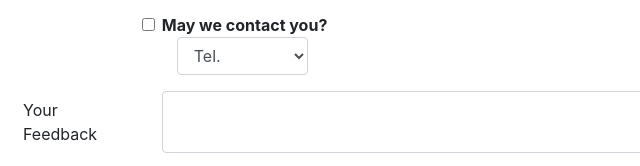
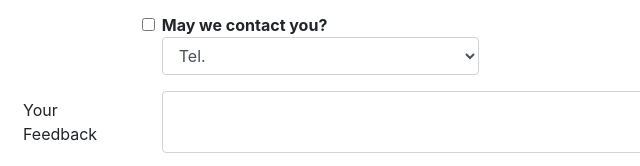
Before and after one commit to utkarshtambe10/Front-end-Framework-Bootstrap4-Course, a plain HTML site: page contactus.html in a window 1280 px wide. Shown: the part 1159-1325 px from the top of the page, 77-717 px from the left. Drawn offline with nearby package versions, Linux system fonts and the light colour scheme.

Commit message:
forms-updated

```diff
--- a/contactus.html
+++ b/contactus.html
@@ -138,16 +138,15 @@
                                 <label for="approve" class="form-check-label">
                                     <strong>May we contact you?</strong>
                                 </label>
-                                <div class="col-md-5">
-                                    <select class="form-control">
-                                        <option value=""> Tel.</option>
-                                        <option value="">Email</option>
-                                    </select>
-                                </div>
                             </div>
                         </div>
+                        <div class="col-md-5 offset-md-2">
+                            <select class="form-control">
+                                <option value=""> Tel.</option>
+                                <option value="">Email</option>
+                            </select>
+                        </div>
                     </div>
-
                     <div class="form-group row">
                         <label for="feedback" class="col-md-2 col-form-label">Your Feedback</label>
                         <div class="col-md-10">
```
